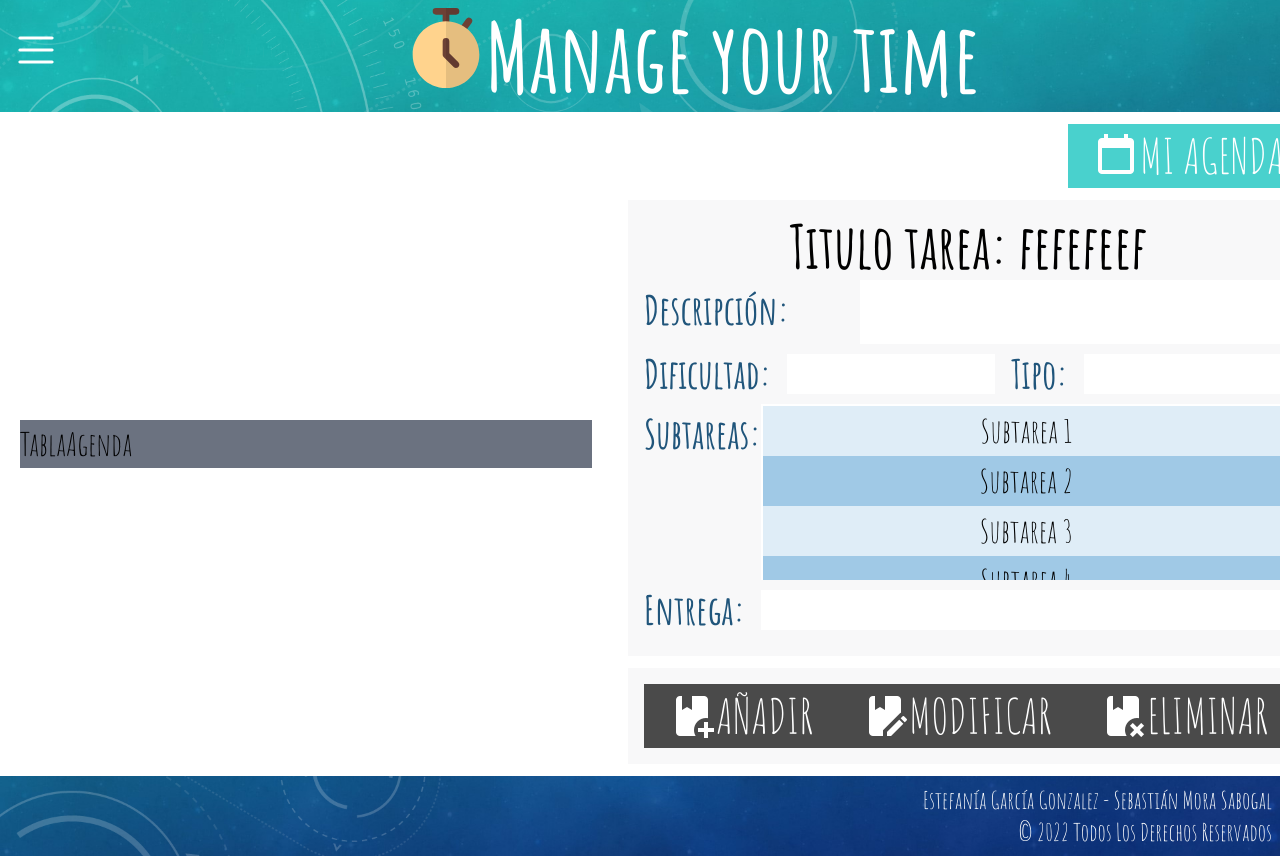
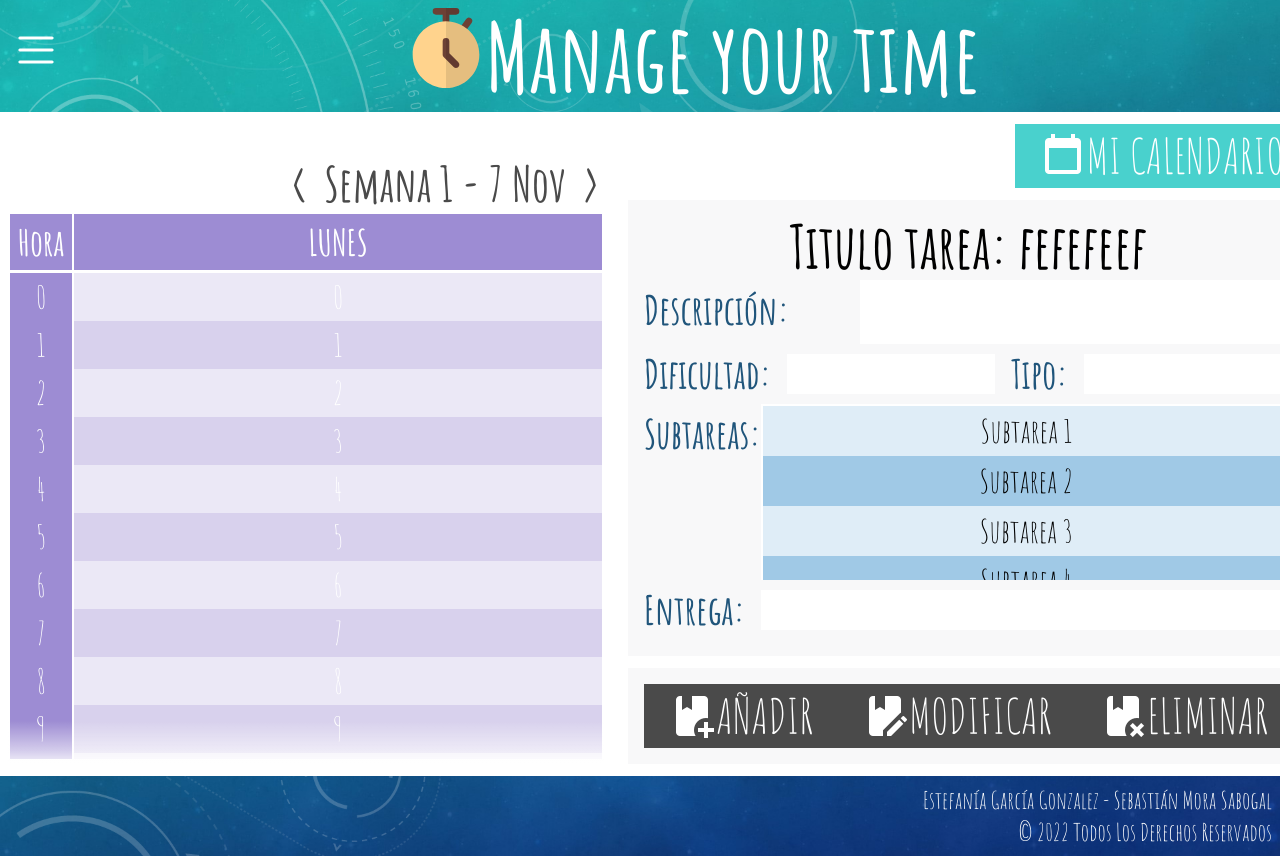
Before and after one commit to estefaniag08/MYT-react, a Next.js app: page /agenda in a window 1280 px wide. Shown: the top 856 px of the page. Built offline with nearby package versions, Linux system fonts and the light colour scheme.

Commit message:
Tabla de la agenda finalizada

```diff
--- a/components/PanelTarea.js
+++ b/components/PanelTarea.js
@@ -6,7 +6,7 @@ import TablaSubtareas from "./Tablas/TablaSubtareas";
 function PanelTarea() {
   return (
     <div className=" lg:w-1/2  grid gap-3 md:m-3">
-      <Link href="/agenda">
+      <Link href="/horario">
         <div className="lg:place-self-end ">
           <button type="button" className={`${styles.boton}`}>
             <div className="md:w-12 md:h-12 w-10 h-10">
@@ -18,7 +18,7 @@ function PanelTarea() {
               />
             </div>
             <h2 className="lg:text-5xl text-4xl whitespace-nowrap">
-              MI AGENDA
+              MI CALENDARIO
             </h2>
           </button>
         </div>
--- a/components/TablaAgenda.js
+++ b/components/TablaAgenda.js
@@ -1,11 +1,44 @@
 import Columna from "./Tablas/Columna";
 import styles from "../styles/TablaAgenda.module.css";
-function TablaAgenda(){
+function TablaAgenda() {
   return (
-    <div className="bg-gray-500 lg:flex lg:w-1/2 grid gap-3 md:m-3">
-      TablaAgenda
+    <div className=" lg:w-1/2 lg:h-screen lg:mt-8 w-full xl:h-[76vh] xl:self-center self-start overflow-y-hidden">
+      <div
+        className={`text-5xl  flex justify-end gap-4  p-1 font-bold ${styles.texto}`}
+      >
+        <button type="button" className="font-bold lg:text-5xl text-3xl">
+          {"<"}
+        </button>
+        <h1 className={`lg:text-5xl text-3xl `}>Semana 1 - 7 Nov</h1>
+        <button type="button" className="font-bold lg:text-5xl text-3xl ">
+          {">"}
+        </button>
+      </div>
+      <div className=" md:h-[90%] md:overflow-y-auto overflow-x-auto w-full">
+        <table className="">
+          <thead>
+            <tr
+              className={`${styles.header} border-solid border-2 border-white text-4xl text-white`}
+            >
+              <th className="border-solid border-2 border-white p-2">Hora</th>
+              <th className="border-solid border-2 border-white">LUNES</th>
+            </tr>
+          </thead>
+          <Columna
+            stylesFather={"w-auto"}
+            cellEven={`${styles.cellHour} text-white`}
+            cellOdd={`${styles.cellHour} text-white`}
+          />
+          <Columna
+            stylesFather={"w-full"}
+            cellEven={`${styles.cellEven} text-white`}
+            cellOdd={`${styles.cellOdd} text-white`}
+          />
+        </table>
+      </div>
+      <div className={`${styles.degrade} w-full`}>{"-"}</div>
     </div>
-  )
+  );
 }
 
-export default TablaAgenda
+export default TablaAgenda;
--- a/components/TablaHorario.js
+++ b/components/TablaHorario.js
@@ -2,13 +2,13 @@ import Columna from "./Tablas/Columna";
 import styles from "../styles/TablaHorario.module.css";
 function TablaHorario() {
   return (
-    <div className="lg:w-11/12  w-full lg:h-[76vh] lg:self-center self-start overflow-y-hidden">
+    <div className="lg:w-11/12  w-full xl:h-[76vh] lg:self-center self-start overflow-y-hidden">
       <div className={`text-5xl  flex justify-end gap-4  p-1 font-bold ${styles.texto}`}>
             <button type="button" className="font-bold ">{"<"}</button>
             <h1 className={`lg:text-5xl text-3xl `}>Semana 1 - 7 Nov</h1>
             <button type="button" className="font-bold">{">"}</button>
-        </div>
-      <div className=" md:h-[90%] md:overflow-y-scroll overflow-x-auto w-full">
+      </div>
+      <div className=" md:h-[90%] xl:overflow-y-scroll overflow-x-auto w-full">
         <table className="">
           <thead>
             <tr
--- a/package.json
+++ b/package.json
@@ -5,7 +5,8 @@
     "dev": "next dev",
     "build": "next build",
     "start": "next start",
-    "lint": "next lint"
+    "lint": "next lint",
+    "export": "next export"
   },
   "dependencies": {
     "autoprefixer": "^10.4.2",
--- a/pages/agenda.js
+++ b/pages/agenda.js
@@ -18,7 +18,7 @@ function Agenda() {
         />
       </Head>
       <FullLayout>
-        <main className="lg:flex grid items-center gap-3 mx-2 2xl:h-[76vh]">
+        <main className="lg:flex grid  gap-3 mx-2">
           <TablaAgenda />
           <PanelTarea />
         </main>
```
Also changed, not shown: 1 other file (tests, documents, lock files or other folders).
